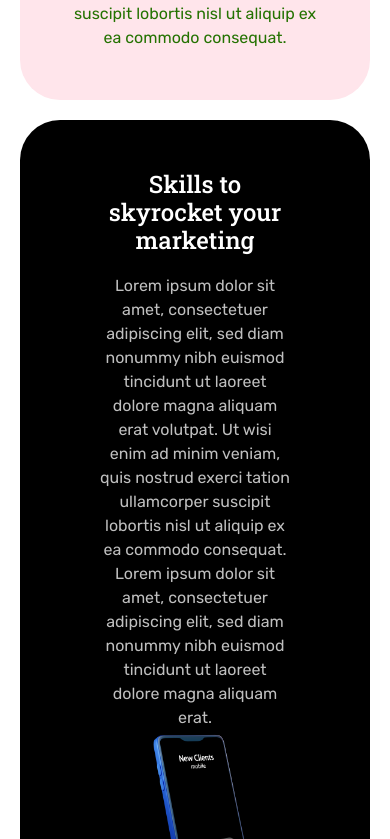
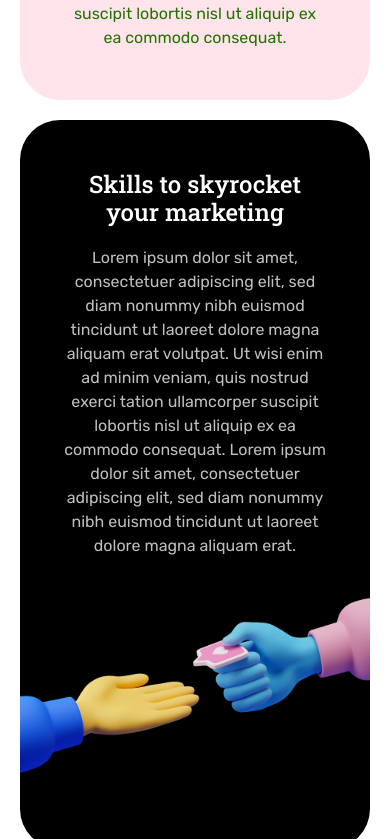
Before and after one commit to WoutervanderLaan/Freck-Studio-NextJS, a Next.js app: page / in a window 390 px wide. Shown: the part 1645-2484 px from the top of the page. Built offline with nearby package versions, Linux system fonts and the light colour scheme; a web font is replaced by a local one.

Commit message:
added hands visual; added project visual

```diff
--- a/src/components/Card.tsx
+++ b/src/components/Card.tsx
@@ -14,9 +14,15 @@
     children: ReactNode
     backgroundColor: string
     className?: string
+    padding?: boolean
 }
 
-const Card = ({ children, backgroundColor, className }: CardProps) => {
+const Card = ({
+    children,
+    backgroundColor,
+    className,
+    padding = true,
+}: CardProps) => {
     const { scrollY } = useScroll()
     const scrollVelocity = useVelocity(scrollY)
     const smoothVelocity = useSpring(scrollVelocity, {
@@ -29,9 +35,10 @@
     return (
         <motion.div
             className={classNames(
-                'flex rounded-custom min-h-[300px] flex-col items-center px-10 py-[50px]',
+                'flex rounded-custom min-h-[300px] flex-col items-center py-[50px]',
                 backgroundColor,
-                className
+                className,
+                { 'px-10': padding }
             )}
             style={{
                 skewY,
--- a/src/components/ProjectItem.tsx
+++ b/src/components/ProjectItem.tsx
@@ -1,17 +1,21 @@
 'use client'
 
 import { SetStateAction, Dispatch } from 'react'
-import { motion } from 'framer-motion'
+import { AnimatePresence, motion } from 'framer-motion'
+import Image from 'next/image'
 import classNames from 'classnames'
 import AriaLink from './AriaLink'
 import { HoverValues, defaultState } from './sections/Projects'
+import { StaticImport } from 'next/dist/shared/lib/get-img-props'
 
 type ProjectItemProps = {
     href: string
-    id: string
+    id: keyof HoverValues
     projectName: string
     setIsHovered: Dispatch<SetStateAction<HoverValues>>
-    isHovered: boolean
+    isHovered: HoverValues
+    img: StaticImport
+    imgAlt?: string
 }
 
 const allOff = {
@@ -27,6 +31,8 @@
     projectName,
     setIsHovered,
     isHovered,
+    img,
+    imgAlt,
 }: ProjectItemProps) => {
     return (
         <motion.div
@@ -37,16 +43,34 @@
                 }))
             }
             onHoverEnd={() => setIsHovered(() => defaultState)}
-            className="active:scale-90 transition"
+            className="relative active:scale-90 transition"
         >
             <AriaLink
                 href={href}
-                className={classNames({ 'opacity-50': !isHovered })}
+                className={classNames({ 'opacity-50': !isHovered[id] })}
             >
                 <h3 className="font-medium font-serif text-lg-variant w-full max-[360px]:text-lg min-[480px]:text-2xl lg:text-3xl">
                     {projectName}
                 </h3>
             </AriaLink>
+            <AnimatePresence>
+                {isHovered[id] && Object.values(isHovered).includes(false) && (
+                    <motion.div
+                        key="projectImage"
+                        initial={{ opacity: 0, scale: 0 }}
+                        animate={{ opacity: 1, scale: 1 }}
+                        exit={{ opacity: 0, scale: 0 }}
+                        transition={{
+                            type: 'spring',
+                            duration: 0.3,
+                            delay: 0.1,
+                        }}
+                        className="absolute -top-[50%] -right-20"
+                    >
+                        <Image src={img} alt={imgAlt || ''} height={100} />
+                    </motion.div>
+                )}
+            </AnimatePresence>
         </motion.div>
     )
 }
--- a/src/components/sections/Projects.tsx
+++ b/src/components/sections/Projects.tsx
@@ -4,6 +4,8 @@
 import { motion } from 'framer-motion'
 import Card from '../Card'
 import ProjectItem from '../ProjectItem'
+import BA_Macaron from '../../../public/img/BA_Macaron.png'
+import Hand from '../../../public/img/Email-small.png'
 // import Label from '../Label'
 
 export type HoverValues = {
@@ -43,28 +45,36 @@
                     id="BA"
                     projectName="Baltic Amadeus"
                     setIsHovered={setIsHovered}
-                    isHovered={isHovered.BA}
+                    isHovered={isHovered}
+                    img={BA_Macaron}
+                    imgAlt="3D rendered bracket symbol"
                 />
                 <ProjectItem
                     href="/"
                     id="IV"
                     projectName="Interneto Vizija"
                     setIsHovered={setIsHovered}
-                    isHovered={isHovered.IV}
+                    isHovered={isHovered}
+                    img={Hand}
+                    imgAlt="3D rendered bracket symbol"
                 />
                 <ProjectItem
                     href="/"
                     id="HO"
                     projectName="Hostens"
                     setIsHovered={setIsHovered}
-                    isHovered={isHovered.HO}
+                    isHovered={isHovered}
+                    img={BA_Macaron}
+                    imgAlt="3D rendered bracket symbol"
                 />
                 <ProjectItem
                     href="/"
                     id="SW"
                     projectName="Swedbank"
                     setIsHovered={setIsHovered}
-                    isHovered={isHovered.SW}
+                    isHovered={isHovered}
+                    img={Hand}
+                    imgAlt="3D rendered bracket symbol"
                 />
             </Card>
         </motion.section>
--- a/src/components/sections/WhoCard.tsx
+++ b/src/components/sections/WhoCard.tsx
@@ -7,6 +7,7 @@
 
 const WhoCard = () => {
     const isTablet = UseViewportDetection(768)
+
     return (
         <motion.section
             id="about"
--- a/src/components/sections/WhyFreck.tsx
+++ b/src/components/sections/WhyFreck.tsx
@@ -3,7 +3,7 @@
 import { motion } from 'framer-motion'
 import Image from 'next/image'
 import Card from '../Card'
-import phone from '@/../public/img/phone3D.png'
+import hands from '@/../public/img/Freck_Hands.png'
 
 const WhyFreck = () => (
     <motion.section
@@ -11,11 +11,11 @@
         whileInView={{ y: 0, opacity: 1 }}
         viewport={{ once: true }}
         id="why"
-        className="container flex flex-col gap-5 scroll-my-20 lg:flex-row xl:h-[820px]"
+        className="container flex flex-col gap-5 scroll-my-20 lg:flex-row xl:h-[820px] items-stretch"
     >
         <Card
             backgroundColor="bg-pink dark:bg-dark-tertiary-bg"
-            className="w-full h-full text-green flex flex-col flex-1 py-12 gap-5 lg:min-h-[730px]"
+            className="w-full text-green flex flex-col flex-1 py-12 gap-5"
         >
             <div className="relative aspect-square rounded-full overflow-hidden z-10 min-[500px]:w-[80%] md:w-[60%]">
                 <video
@@ -50,7 +50,8 @@
 
         <Card
             backgroundColor="bg-black dark:bg-dark-primary-bg"
-            className="w-full h-full text-white flex flex-col justify-between flex-1 px-0 xl:px-10 lg:py-12 lg:min-h-[730px]"
+            className="w-full text-white flex flex-col justify-between flex-1 overflow-hidden"
+            padding={false}
         >
             <div className="text-center flex flex-col gap-5 px-10">
                 <h3 className="text-lg font-medium font-serif lg:text-lg-variant xl:text-2xl">
@@ -66,12 +67,12 @@
                     nibh euismod tincidunt ut laoreet dolore magna aliquam erat.
                 </p>
             </div>
-            <div className="relative aspect-square w-[60%]">
+            <div className="relative w-full aspect-[16/11]">
                 <Image
-                    src={phone}
-                    alt="Image of phone with incoming call"
+                    src={hands}
+                    alt="Image of hands exchanging a like card"
                     fill
-                    className="aspect-square"
+                    className="aspect-[16/11]"
                 />
             </div>
         </Card>
```
Also changed, not shown: public/img/BA_Macaron.png (added), public/img/Freck_Hands.png (added).
